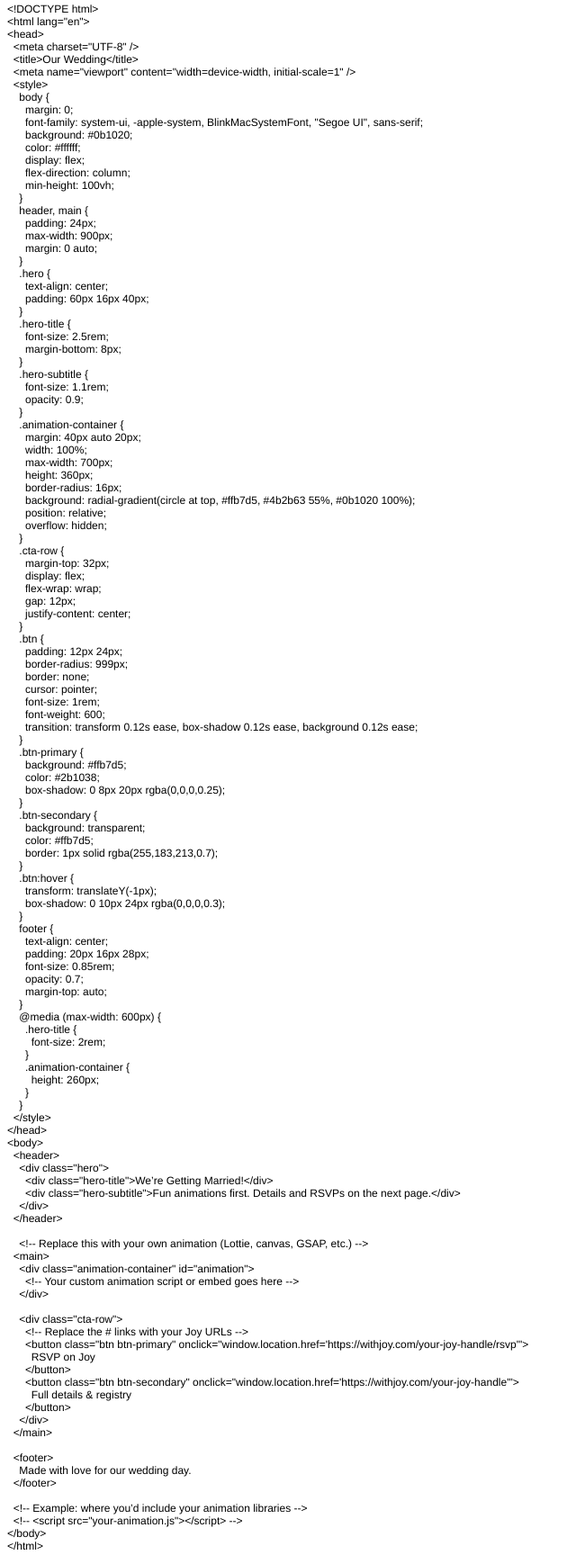
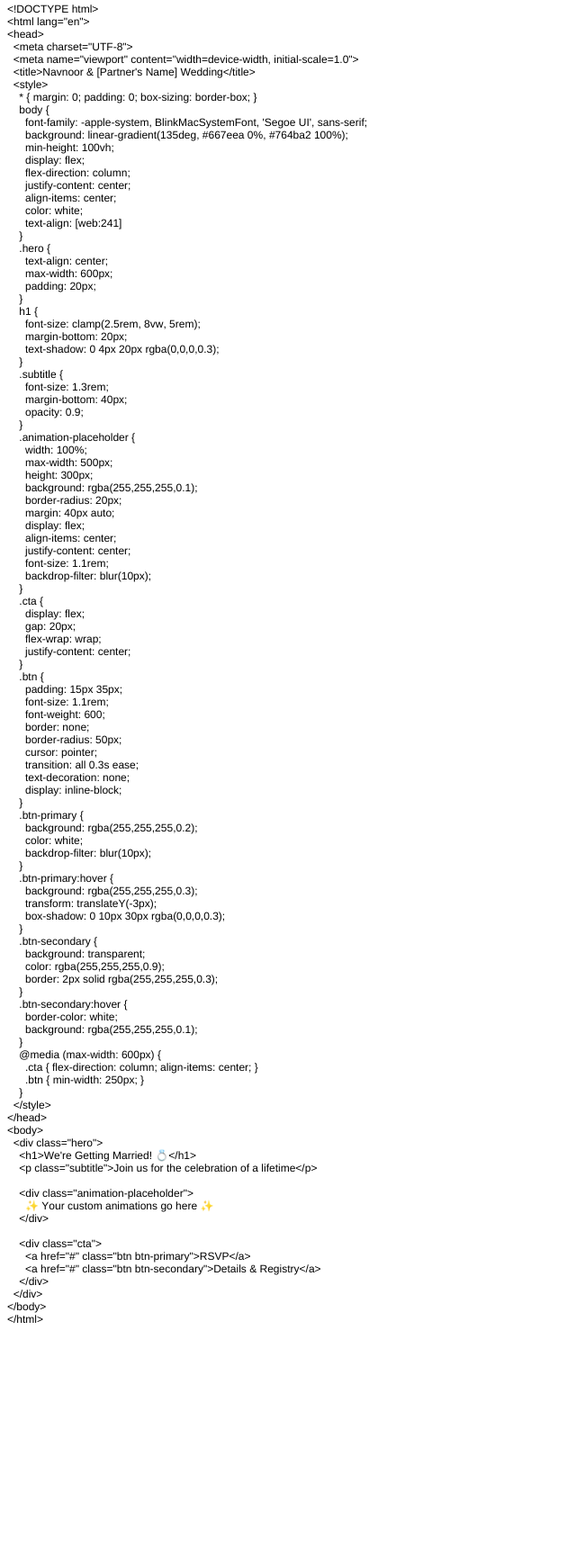
Before and after one commit to navnoorkang/wedding-landing, a plain HTML site: page index.html in a window 1280 px wide. Shown: the part 5-1733 px from the top of the page at 90% size, without its empty margins (0-640 px from the left). After the commit the page ends 1486 px from the top, so only its background shows below. Drawn offline with Linux system fonts and the light colour scheme.

Commit message:
Force update wedding page

```diff
--- a/index.html
+++ b/index.html
@@ -7,133 +7,116 @@
   <meta name="Generator" content="Cocoa HTML Writer">
   <meta name="CocoaVersion" content="2575.7">
   <style type="text/css">
-    p.p1 {margin: 0.0px 0.0px 0.0px 0.0px; font: 12.0px Helvetica}
-    p.p2 {margin: 0.0px 0.0px 0.0px 0.0px; font: 12.0px Helvetica; min-height: 14.0px}
+    p.p1 {margin: 0.0px 0.0px 0.0px 0.0px; font: 12.0px Helvetica; -webkit-text-stroke: #000000}
+    p.p2 {margin: 0.0px 0.0px 0.0px 0.0px; font: 12.0px Helvetica; -webkit-text-stroke: #000000; min-height: 14.0px}
+    span.s1 {font-kerning: none}
   </style>
 </head>
 <body>
-<p class="p1">&lt;!DOCTYPE html&gt;</p>
-<p class="p1">&lt;html lang="en"&gt;</p>
-<p class="p1">&lt;head&gt;</p>
-<p class="p1"><span class="Apple-converted-space">  </span>&lt;meta charset="UTF-8" /&gt;</p>
-<p class="p1"><span class="Apple-converted-space">  </span>&lt;title&gt;Our Wedding&lt;/title&gt;</p>
-<p class="p1"><span class="Apple-converted-space">  </span>&lt;meta name="viewport" content="width=device-width, initial-scale=1" /&gt;</p>
-<p class="p1"><span class="Apple-converted-space">  </span>&lt;style&gt;</p>
-<p class="p1"><span class="Apple-converted-space">    </span>body {</p>
-<p class="p1"><span class="Apple-converted-space">      </span>margin: 0;</p>
-<p class="p1"><span class="Apple-converted-space">      </span>font-family: system-ui, -apple-system, BlinkMacSystemFont, "Segoe UI", sans-serif;</p>
-<p class="p1"><span class="Apple-converted-space">      </span>background: #0b1020;</p>
-<p class="p1"><span class="Apple-converted-space">      </span>color: #ffffff;</p>
-<p class="p1"><span class="Apple-converted-space">      </span>display: flex;</p>
-<p class="p1"><span class="Apple-converted-space">      </span>flex-direction: column;</p>
-<p class="p1"><span class="Apple-converted-space">      </span>min-height: 100vh;</p>
-<p class="p1"><span class="Apple-converted-space">    </span>}</p>
-<p class="p1"><span class="Apple-converted-space">    </span>header, main {</p>
-<p class="p1"><span class="Apple-converted-space">      </span>padding: 24px;</p>
-<p class="p1"><span class="Apple-converted-space">      </span>max-width: 900px;</p>
-<p class="p1"><span class="Apple-converted-space">      </span>margin: 0 auto;</p>
-<p class="p1"><span class="Apple-converted-space">    </span>}</p>
-<p class="p1"><span class="Apple-converted-space">    </span>.hero {</p>
-<p class="p1"><span class="Apple-converted-space">      </span>text-align: center;</p>
-<p class="p1"><span class="Apple-converted-space">      </span>padding: 60px 16px 40px;</p>
-<p class="p1"><span class="Apple-converted-space">    </span>}</p>
-<p class="p1"><span class="Apple-converted-space">    </span>.hero-title {</p>
-<p class="p1"><span class="Apple-converted-space">      </span>font-size: 2.5rem;</p>
-<p class="p1"><span class="Apple-converted-space">      </span>margin-bottom: 8px;</p>
-<p class="p1"><span class="Apple-converted-space">    </span>}</p>
-<p class="p1"><span class="Apple-converted-space">    </span>.hero-subtitle {</p>
-<p class="p1"><span class="Apple-converted-space">      </span>font-size: 1.1rem;</p>
-<p class="p1"><span class="Apple-converted-space">      </span>opacity: 0.9;</p>
-<p class="p1"><span class="Apple-converted-space">    </span>}</p>
-<p class="p1"><span class="Apple-converted-space">    </span>.animation-container {</p>
-<p class="p1"><span class="Apple-converted-space">      </span>margin: 40px auto 20px;</p>
-<p class="p1"><span class="Apple-converted-space">      </span>width: 100%;</p>
-<p class="p1"><span class="Apple-converted-space">      </span>max-width: 700px;</p>
-<p class="p1"><span class="Apple-converted-space">      </span>height: 360px;</p>
-<p class="p1"><span class="Apple-converted-space">      </span>border-radius: 16px;</p>
-<p class="p1"><span class="Apple-converted-space">      </span>background: radial-gradient(circle at top, #ffb7d5, #4b2b63 55%, #0b1020 100%);</p>
-<p class="p1"><span class="Apple-converted-space">      </span>position: relative;</p>
-<p class="p1"><span class="Apple-converted-space">      </span>overflow: hidden;</p>
-<p class="p1"><span class="Apple-converted-space">    </span>}</p>
-<p class="p1"><span class="Apple-converted-space">    </span>.cta-row {</p>
-<p class="p1"><span class="Apple-converted-space">      </span>margin-top: 32px;</p>
-<p class="p1"><span class="Apple-converted-space">      </span>display: flex;</p>
-<p class="p1"><span class="Apple-converted-space">      </span>flex-wrap: wrap;</p>
-<p class="p1"><span class="Apple-converted-space">      </span>gap: 12px;</p>
-<p class="p1"><span class="Apple-converted-space">      </span>justify-content: center;</p>
-<p class="p1"><span class="Apple-converted-space">    </span>}</p>
-<p class="p1"><span class="Apple-converted-space">    </span>.btn {</p>
-<p class="p1"><span class="Apple-converted-space">      </span>padding: 12px 24px;</p>
-<p class="p1"><span class="Apple-converted-space">      </span>border-radius: 999px;</p>
-<p class="p1"><span class="Apple-converted-space">      </span>border: none;</p>
-<p class="p1"><span class="Apple-converted-space">      </span>cursor: pointer;</p>
-<p class="p1"><span class="Apple-converted-space">      </span>font-size: 1rem;</p>
-<p class="p1"><span class="Apple-converted-space">      </span>font-weight: 600;</p>
-<p class="p1"><span class="Apple-converted-space">      </span>transition: transform 0.12s ease, box-shadow 0.12s ease, background 0.12s ease;</p>
-<p class="p1"><span class="Apple-converted-space">    </span>}</p>
-<p class="p1"><span class="Apple-converted-space">    </span>.btn-primary {</p>
-<p class="p1"><span class="Apple-converted-space">      </span>background: #ffb7d5;</p>
-<p class="p1"><span class="Apple-converted-space">      </span>color: #2b1038;</p>
-<p class="p1"><span class="Apple-converted-space">      </span>box-shadow: 0 8px 20px rgba(0,0,0,0.25);</p>
-<p class="p1"><span class="Apple-converted-space">    </span>}</p>
-<p class="p1"><span class="Apple-converted-space">    </span>.btn-secondary {</p>
-<p class="p1"><span class="Apple-converted-space">      </span>background: transparent;</p>
-<p class="p1"><span class="Apple-converted-space">      </span>color: #ffb7d5;</p>
-<p class="p1"><span class="Apple-converted-space">      </span>border: 1px solid rgba(255,183,213,0.7);</p>
-<p class="p1"><span class="Apple-converted-space">    </span>}</p>
-<p class="p1"><span class="Apple-converted-space">    </span>.btn:hover {</p>
-<p class="p1"><span class="Apple-converted-space">      </span>transform: translateY(-1px);</p>
-<p class="p1"><span class="Apple-converted-space">      </span>box-shadow: 0 10px 24px rgba(0,0,0,0.3);</p>
-<p class="p1"><span class="Apple-converted-space">    </span>}</p>
-<p class="p1"><span class="Apple-converted-space">    </span>footer {</p>
-<p class="p1"><span class="Apple-converted-space">      </span>text-align: center;</p>
-<p class="p1"><span class="Apple-converted-space">      </span>padding: 20px 16px 28px;</p>
-<p class="p1"><span class="Apple-converted-space">      </span>font-size: 0.85rem;</p>
-<p class="p1"><span class="Apple-converted-space">      </span>opacity: 0.7;</p>
-<p class="p1"><span class="Apple-converted-space">      </span>margin-top: auto;</p>
-<p class="p1"><span class="Apple-converted-space">    </span>}</p>
-<p class="p1"><span class="Apple-converted-space">    </span>@media (max-width: 600px) {</p>
-<p class="p1"><span class="Apple-converted-space">      </span>.hero-title {</p>
-<p class="p1"><span class="Apple-converted-space">        </span>font-size: 2rem;</p>
-<p class="p1"><span class="Apple-converted-space">      </span>}</p>
-<p class="p1"><span class="Apple-converted-space">      </span>.animation-container {</p>
-<p class="p1"><span class="Apple-converted-space">        </span>height: 260px;</p>
-<p class="p1"><span class="Apple-converted-space">      </span>}</p>
-<p class="p1"><span class="Apple-converted-space">    </span>}</p>
-<p class="p1"><span class="Apple-converted-space">  </span>&lt;/style&gt;</p>
-<p class="p1">&lt;/head&gt;</p>
-<p class="p1">&lt;body&gt;</p>
-<p class="p1"><span class="Apple-converted-space">  </span>&lt;header&gt;</p>
-<p class="p1"><span class="Apple-converted-space">    </span>&lt;div class="hero"&gt;</p>
-<p class="p1"><span class="Apple-converted-space">      </span>&lt;div class="hero-title"&gt;We’re Getting Married!&lt;/div&gt;</p>
-<p class="p1"><span class="Apple-converted-space">      </span>&lt;div class="hero-subtitle"&gt;Fun animations first. Details and RSVPs on the next page.&lt;/div&gt;</p>
-<p class="p1"><span class="Apple-converted-space">    </span>&lt;/div&gt;</p>
-<p class="p1"><span class="Apple-converted-space">  </span>&lt;/header&gt;</p>
-<p class="p2"><br></p>
-<p class="p1"><span class="Apple-converted-space">    </span>&lt;!-- Replace this with your own animation (Lottie, canvas, GSAP, etc.) --&gt;</p>
-<p class="p1"><span class="Apple-converted-space">  </span>&lt;main&gt;</p>
-<p class="p1"><span class="Apple-converted-space">    </span>&lt;div class="animation-container" id="animation"&gt;</p>
-<p class="p1"><span class="Apple-converted-space">      </span>&lt;!-- Your custom animation script or embed goes here --&gt;</p>
-<p class="p1"><span class="Apple-converted-space">    </span>&lt;/div&gt;</p>
-<p class="p2"><br></p>
-<p class="p1"><span class="Apple-converted-space">    </span>&lt;div class="cta-row"&gt;</p>
-<p class="p1"><span class="Apple-converted-space">      </span>&lt;!-- Replace the # links with your Joy URLs --&gt;</p>
-<p class="p1"><span class="Apple-converted-space">      </span>&lt;button class="btn btn-primary" onclick="window.location.href='https://withjoy.com/your-joy-handle/rsvp'"&gt;</p>
-<p class="p1"><span class="Apple-converted-space">        </span>RSVP on Joy</p>
-<p class="p1"><span class="Apple-converted-space">      </span>&lt;/button&gt;</p>
-<p class="p1"><span class="Apple-converted-space">      </span>&lt;button class="btn btn-secondary" onclick="window.location.href='https://withjoy.com/your-joy-handle'"&gt;</p>
-<p class="p1"><span class="Apple-converted-space">        </span>Full details &amp; registry</p>
-<p class="p1"><span class="Apple-converted-space">      </span>&lt;/button&gt;</p>
-<p class="p1"><span class="Apple-converted-space">    </span>&lt;/div&gt;</p>
-<p class="p1"><span class="Apple-converted-space">  </span>&lt;/main&gt;</p>
-<p class="p2"><br></p>
-<p class="p1"><span class="Apple-converted-space">  </span>&lt;footer&gt;</p>
-<p class="p1"><span class="Apple-converted-space">    </span>Made with love for our wedding day.</p>
-<p class="p1"><span class="Apple-converted-space">  </span>&lt;/footer&gt;</p>
-<p class="p2"><br></p>
-<p class="p1"><span class="Apple-converted-space">  </span>&lt;!-- Example: where you’d include your animation libraries --&gt;</p>
-<p class="p1"><span class="Apple-converted-space">  </span>&lt;!-- &lt;script src="your-animation.js"&gt;&lt;/script&gt; --&gt;</p>
-<p class="p1">&lt;/body&gt;</p>
-<p class="p1">&lt;/html&gt;</p>
+<p class="p1"><span class="s1">&lt;!DOCTYPE html&gt;</span></p>
+<p class="p1"><span class="s1">&lt;html lang="en"&gt;</span></p>
+<p class="p1"><span class="s1">&lt;head&gt;</span></p>
+<p class="p1"><span class="s1"><span class="Apple-converted-space">  </span>&lt;meta charset="UTF-8"&gt;</span></p>
+<p class="p1"><span class="s1"><span class="Apple-converted-space">  </span>&lt;meta name="viewport" content="width=device-width, initial-scale=1.0"&gt;</span></p>
+<p class="p1"><span class="s1"><span class="Apple-converted-space">  </span>&lt;title&gt;Navnoor &amp; [Partner's Name] Wedding&lt;/title&gt;</span></p>
+<p class="p1"><span class="s1"><span class="Apple-converted-space">  </span>&lt;style&gt;</span></p>
+<p class="p1"><span class="s1"><span class="Apple-converted-space">    </span>* { margin: 0; padding: 0; box-sizing: border-box; }</span></p>
+<p class="p1"><span class="s1"><span class="Apple-converted-space">    </span>body {</span></p>
+<p class="p1"><span class="s1"><span class="Apple-converted-space">      </span>font-family: -apple-system, BlinkMacSystemFont, 'Segoe UI', sans-serif;</span></p>
+<p class="p1"><span class="s1"><span class="Apple-converted-space">      </span>background: linear-gradient(135deg, #667eea 0%, #764ba2 100%);</span></p>
+<p class="p1"><span class="s1"><span class="Apple-converted-space">      </span>min-height: 100vh;</span></p>
+<p class="p1"><span class="s1"><span class="Apple-converted-space">      </span>display: flex;</span></p>
+<p class="p1"><span class="s1"><span class="Apple-converted-space">      </span>flex-direction: column;</span></p>
+<p class="p1"><span class="s1"><span class="Apple-converted-space">      </span>justify-content: center;</span></p>
+<p class="p1"><span class="s1"><span class="Apple-converted-space">      </span>align-items: center;</span></p>
+<p class="p1"><span class="s1"><span class="Apple-converted-space">      </span>color: white;</span></p>
+<p class="p1"><span class="s1"><span class="Apple-converted-space">      </span>text-align: [web:241]</span></p>
+<p class="p1"><span class="s1"><span class="Apple-converted-space">    </span>}</span></p>
+<p class="p1"><span class="s1"><span class="Apple-converted-space">    </span>.hero {</span></p>
+<p class="p1"><span class="s1"><span class="Apple-converted-space">      </span>text-align: center;</span></p>
+<p class="p1"><span class="s1"><span class="Apple-converted-space">      </span>max-width: 600px;</span></p>
+<p class="p1"><span class="s1"><span class="Apple-converted-space">      </span>padding: 20px;</span></p>
+<p class="p1"><span class="s1"><span class="Apple-converted-space">    </span>}</span></p>
+<p class="p1"><span class="s1"><span class="Apple-converted-space">    </span>h1 {</span></p>
+<p class="p1"><span class="s1"><span class="Apple-converted-space">      </span>font-size: clamp(2.5rem, 8vw, 5rem);</span></p>
+<p class="p1"><span class="s1"><span class="Apple-converted-space">      </span>margin-bottom: 20px;</span></p>
+<p class="p1"><span class="s1"><span class="Apple-converted-space">      </span>text-shadow: 0 4px 20px rgba(0,0,0,0.3);</span></p>
+<p class="p1"><span class="s1"><span class="Apple-converted-space">    </span>}</span></p>
+<p class="p1"><span class="s1"><span class="Apple-converted-space">    </span>.subtitle {</span></p>
+<p class="p1"><span class="s1"><span class="Apple-converted-space">      </span>font-size: 1.3rem;</span></p>
+<p class="p1"><span class="s1"><span class="Apple-converted-space">      </span>margin-bottom: 40px;</span></p>
+<p class="p1"><span class="s1"><span class="Apple-converted-space">      </span>opacity: 0.9;</span></p>
+<p class="p1"><span class="s1"><span class="Apple-converted-space">    </span>}</span></p>
+<p class="p1"><span class="s1"><span class="Apple-converted-space">    </span>.animation-placeholder {</span></p>
+<p class="p1"><span class="s1"><span class="Apple-converted-space">      </span>width: 100%;</span></p>
+<p class="p1"><span class="s1"><span class="Apple-converted-space">      </span>max-width: 500px;</span></p>
+<p class="p1"><span class="s1"><span class="Apple-converted-space">      </span>height: 300px;</span></p>
+<p class="p1"><span class="s1"><span class="Apple-converted-space">      </span>background: rgba(255,255,255,0.1);</span></p>
+<p class="p1"><span class="s1"><span class="Apple-converted-space">      </span>border-radius: 20px;</span></p>
+<p class="p1"><span class="s1"><span class="Apple-converted-space">      </span>margin: 40px auto;</span></p>
+<p class="p1"><span class="s1"><span class="Apple-converted-space">      </span>display: flex;</span></p>
+<p class="p1"><span class="s1"><span class="Apple-converted-space">      </span>align-items: center;</span></p>
+<p class="p1"><span class="s1"><span class="Apple-converted-space">      </span>justify-content: center;</span></p>
+<p class="p1"><span class="s1"><span class="Apple-converted-space">      </span>font-size: 1.1rem;</span></p>
+<p class="p1"><span class="s1"><span class="Apple-converted-space">      </span>backdrop-filter: blur(10px);</span></p>
+<p class="p1"><span class="s1"><span class="Apple-converted-space">    </span>}</span></p>
+<p class="p1"><span class="s1"><span class="Apple-converted-space">    </span>.cta {</span></p>
+<p class="p1"><span class="s1"><span class="Apple-converted-space">      </span>display: flex;</span></p>
+<p class="p1"><span class="s1"><span class="Apple-converted-space">      </span>gap: 20px;</span></p>
+<p class="p1"><span class="s1"><span class="Apple-converted-space">      </span>flex-wrap: wrap;</span></p>
+<p class="p1"><span class="s1"><span class="Apple-converted-space">      </span>justify-content: center;</span></p>
+<p class="p1"><span class="s1"><span class="Apple-converted-space">    </span>}</span></p>
+<p class="p1"><span class="s1"><span class="Apple-converted-space">    </span>.btn {</span></p>
+<p class="p1"><span class="s1"><span class="Apple-converted-space">      </span>padding: 15px 35px;</span></p>
+<p class="p1"><span class="s1"><span class="Apple-converted-space">      </span>font-size: 1.1rem;</span></p>
+<p class="p1"><span class="s1"><span class="Apple-converted-space">      </span>font-weight: 600;</span></p>
+<p class="p1"><span class="s1"><span class="Apple-converted-space">      </span>border: none;</span></p>
+<p class="p1"><span class="s1"><span class="Apple-converted-space">      </span>border-radius: 50px;</span></p>
+<p class="p1"><span class="s1"><span class="Apple-converted-space">      </span>cursor: pointer;</span></p>
+<p class="p1"><span class="s1"><span class="Apple-converted-space">      </span>transition: all 0.3s ease;</span></p>
+<p class="p1"><span class="s1"><span class="Apple-converted-space">      </span>text-decoration: none;</span></p>
+<p class="p1"><span class="s1"><span class="Apple-converted-space">      </span>display: inline-block;</span></p>
+<p class="p1"><span class="s1"><span class="Apple-converted-space">    </span>}</span></p>
+<p class="p1"><span class="s1"><span class="Apple-converted-space">    </span>.btn-primary {</span></p>
+<p class="p1"><span class="s1"><span class="Apple-converted-space">      </span>background: rgba(255,255,255,0.2);</span></p>
+<p class="p1"><span class="s1"><span class="Apple-converted-space">      </span>color: white;</span></p>
+<p class="p1"><span class="s1"><span class="Apple-converted-space">      </span>backdrop-filter: blur(10px);</span></p>
+<p class="p1"><span class="s1"><span class="Apple-converted-space">    </span>}</span></p>
+<p class="p1"><span class="s1"><span class="Apple-converted-space">    </span>.btn-primary:hover {</span></p>
+<p class="p1"><span class="s1"><span class="Apple-converted-space">      </span>background: rgba(255,255,255,0.3);</span></p>
+<p class="p1"><span class="s1"><span class="Apple-converted-space">      </span>transform: translateY(-3px);</span></p>
+<p class="p1"><span class="s1"><span class="Apple-converted-space">      </span>box-shadow: 0 10px 30px rgba(0,0,0,0.3);</span></p>
+<p class="p1"><span class="s1"><span class="Apple-converted-space">    </span>}</span></p>
+<p class="p1"><span class="s1"><span class="Apple-converted-space">    </span>.btn-secondary {</span></p>
+<p class="p1"><span class="s1"><span class="Apple-converted-space">      </span>background: transparent;</span></p>
+<p class="p1"><span class="s1"><span class="Apple-converted-space">      </span>color: rgba(255,255,255,0.9);</span></p>
+<p class="p1"><span class="s1"><span class="Apple-converted-space">      </span>border: 2px solid rgba(255,255,255,0.3);</span></p>
+<p class="p1"><span class="s1"><span class="Apple-converted-space">    </span>}</span></p>
+<p class="p1"><span class="s1"><span class="Apple-converted-space">    </span>.btn-secondary:hover {</span></p>
+<p class="p1"><span class="s1"><span class="Apple-converted-space">      </span>border-color: white;</span></p>
+<p class="p1"><span class="s1"><span class="Apple-converted-space">      </span>background: rgba(255,255,255,0.1);</span></p>
+<p class="p1"><span class="s1"><span class="Apple-converted-space">    </span>}</span></p>
+<p class="p1"><span class="s1"><span class="Apple-converted-space">    </span>@media (max-width: 600px) {</span></p>
+<p class="p1"><span class="s1"><span class="Apple-converted-space">      </span>.cta { flex-direction: column; align-items: center; }</span></p>
+<p class="p1"><span class="s1"><span class="Apple-converted-space">      </span>.btn { min-width: 250px; }</span></p>
+<p class="p1"><span class="s1"><span class="Apple-converted-space">    </span>}</span></p>
+<p class="p1"><span class="s1"><span class="Apple-converted-space">  </span>&lt;/style&gt;</span></p>
+<p class="p1"><span class="s1">&lt;/head&gt;</span></p>
+<p class="p1"><span class="s1">&lt;body&gt;</span></p>
+<p class="p1"><span class="s1"><span class="Apple-converted-space">  </span>&lt;div class="hero"&gt;</span></p>
+<p class="p1"><span class="s1"><span class="Apple-converted-space">    </span>&lt;h1&gt;We're Getting Married! 💍&lt;/h1&gt;</span></p>
+<p class="p1"><span class="s1"><span class="Apple-converted-space">    </span>&lt;p class="subtitle"&gt;Join us for the celebration of a lifetime&lt;/p&gt;</span></p>
+<p class="p2"><span class="s1"><span class="Apple-converted-space">    </span></span></p>
+<p class="p1"><span class="s1"><span class="Apple-converted-space">    </span>&lt;div class="animation-placeholder"&gt;</span></p>
+<p class="p1"><span class="s1"><span class="Apple-converted-space">      </span>✨ Your custom animations go here ✨</span></p>
+<p class="p1"><span class="s1"><span class="Apple-converted-space">    </span>&lt;/div&gt;</span></p>
+<p class="p2"><span class="s1"><span class="Apple-converted-space">    </span></span></p>
+<p class="p1"><span class="s1"><span class="Apple-converted-space">    </span>&lt;div class="cta"&gt;</span></p>
+<p class="p1"><span class="s1"><span class="Apple-converted-space">      </span>&lt;a href="#" class="btn btn-primary"&gt;RSVP&lt;/a&gt;</span></p>
+<p class="p1"><span class="s1"><span class="Apple-converted-space">      </span>&lt;a href="#" class="btn btn-secondary"&gt;Details &amp; Registry&lt;/a&gt;</span></p>
+<p class="p1"><span class="s1"><span class="Apple-converted-space">    </span>&lt;/div&gt;</span></p>
+<p class="p1"><span class="s1"><span class="Apple-converted-space">  </span>&lt;/div&gt;</span></p>
+<p class="p1"><span class="s1">&lt;/body&gt;</span></p>
+<p class="p1"><span class="s1">&lt;/html&gt;</span></p>
 </body>
 </html>
```
